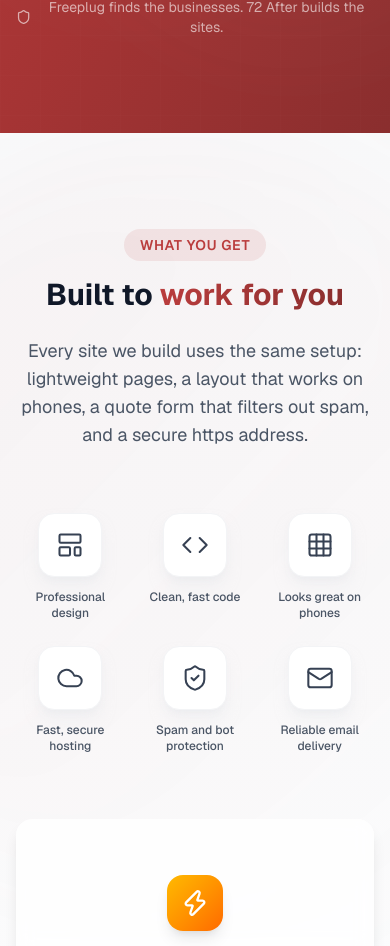
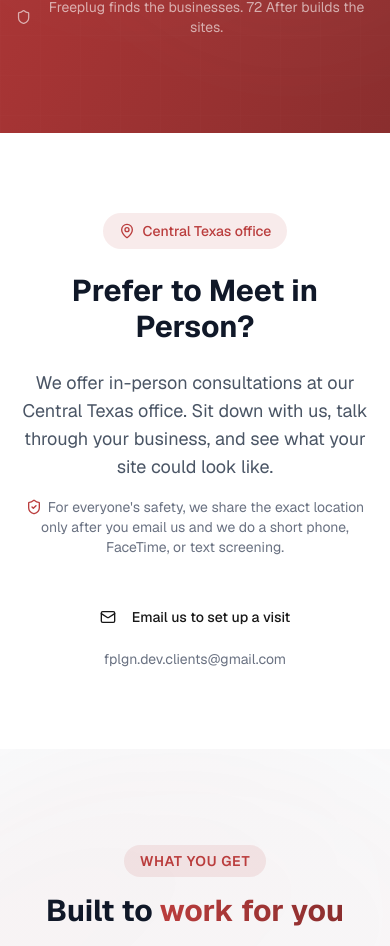
Before and after one commit to ezequielcasillas1/Freeplug-in.dev, a Next.js app in the folder freeplug-landing/: page /en in a window 390 px wide. Shown: the part 10959-11905 px from the top of the page. Built offline with nearby package versions, Linux system fonts and the light colour scheme; what @next/env would draw is missing.

Commit message:
Home: in-person consultation section 'Prefer to Meet in Person?' (Central Texas office, location shared after email + phone/FaceTime/text screening, mailto fplgn.dev.clients@gmail.com); ES tú copy approved by Sable (CTA 'Solicita una visita'); inline shield on safety note (Lina)

```diff
--- a/freeplug-landing/messages/pending-sable.json
+++ b/freeplug-landing/messages/pending-sable.json
@@ -63,6 +63,7 @@
     "public.compare.groupDiy (Plataformas para hacerlo tú)": "APPROVED by Sable (Oct 31)",
     "public.compare.rows.leaseReady.upfront ($250 de configuración inicial)": "APPROVED by Sable (Oct 31)",
     "public.compare.homeLink (Compara Freeplug con Wix y otros)": "APPROVED by Sable (Oct 31)",
-    "public.compare.rows.sanMarcos.note (Es tuyo, con 1 mes de soporte.)": "APPROVED by Sable (Oct 31)"
+    "public.compare.rows.sanMarcos.note (Es tuyo, con 1 mes de soporte.)": "APPROVED by Sable (Oct 31)",
+    "public.landing.inPerson.* (tú)": "APPROVED (Oct 31)"
   }
 }
--- a/freeplug-landing/src/app/[locale]/page.tsx
+++ b/freeplug-landing/src/app/[locale]/page.tsx
@@ -15,6 +15,7 @@ import { toAppLocale } from '@/i18n/config'
 import { OfferingsSection } from '@/features/landing/components/OfferingsSection'
 import { TemplatesSection } from '@/features/landing/components/TemplatesSection'
 import { BuyoutTiersSection } from '@/features/landing/components/BuyoutTiersSection'
+import { InPersonSection } from '@/features/landing/components/InPersonSection'
 import { CompareSection } from '@/features/compare/CompareSection'
 import { HostingPlansSectionUi } from '@/features/landing/components/HostingPlansSectionUi'
 
@@ -45,6 +46,7 @@ export default async function Home({ params }: { params: Promise<{ locale: strin
         <AboutSection />
         <OutreachSection />
         <CTASection />
+        <InPersonSection />
         <TechStackSection />
         {/* Public plans block (no Supabase) so #hosting-plans nav/footer links resolve */}
         <HostingPlansSectionUi signedIn={false} hostingCheckoutAllowed={false} />
--- /dev/null
+++ b/freeplug-landing/src/features/landing/components/InPersonSection.tsx
@@ -0,0 +1,53 @@
+'use client'
+
+import { motion } from 'framer-motion'
+import { Mail, MapPin, ShieldCheck } from 'lucide-react'
+import { useTranslations } from 'next-intl'
+import { buttonVariants } from '@/components/ui/button'
+import { cn } from '@/lib/utils/cn'
+import { fadeInUp, staggerContainer } from '../animations/landing.variants'
+
+export const IN_PERSON_EMAIL = 'fplgn.dev.clients@gmail.com'
+
+/** In-person consultations (Cheke, Oct 31). Never render an address here: the location is shared only after screening. */
+export function InPersonSection() {
+  const t = useTranslations('public.landing.inPerson')
+  const subject = encodeURIComponent(t('mailSubject'))
+  return (
+    <section className="py-20 bg-white" data-section="in-person" aria-labelledby="in-person-heading">
+      <motion.div
+        variants={staggerContainer}
+        initial="hidden"
+        whileInView="visible"
+        viewport={{ once: true, margin: '-100px' }}
+        className="max-w-3xl mx-auto px-4 sm:px-6 lg:px-8 text-center"
+      >
+        <motion.span variants={fadeInUp} className="inline-flex items-center gap-2 px-4 py-2 rounded-full bg-[#ba3d3d]/10 text-[#ba3d3d] text-sm font-medium mb-6">
+          <MapPin size={16} />
+          {t('eyebrow')}
+        </motion.span>
+        <motion.h2 id="in-person-heading" variants={fadeInUp} className="text-3xl sm:text-4xl md:text-5xl font-bold text-gray-900 mb-6">
+          {t('heading')}
+        </motion.h2>
+        <motion.p variants={fadeInUp} className="text-lg text-gray-600 mb-4">
+          {t('body')}
+        </motion.p>
+        <motion.p variants={fadeInUp} className="text-sm text-gray-500 mb-10 max-w-[34rem] mx-auto text-center">
+          <ShieldCheck size={16} aria-hidden="true" className="inline-block align-[-3px] mr-1.5 text-[#ba3d3d]" />
+          {t('privacy')}
+        </motion.p>
+        <motion.div variants={fadeInUp}>
+          <a
+            href={`mailto:${IN_PERSON_EMAIL}?subject=${subject}`}
+            data-testid="in-person-email"
+            className={cn(buttonVariants({ size: 'lg' }), 'px-8')}
+          >
+            <Mail size={20} className="mr-2" />
+            {t('cta')}
+          </a>
+          <p className="mt-3 text-sm text-gray-500">{IN_PERSON_EMAIL}</p>
+        </motion.div>
+      </motion.div>
+    </section>
+  )
+}
```
Also changed, not shown: freeplug-landing/messages/en.json, freeplug-landing/messages/es.json, 1 other file (tests, documents, lock files or other folders).
